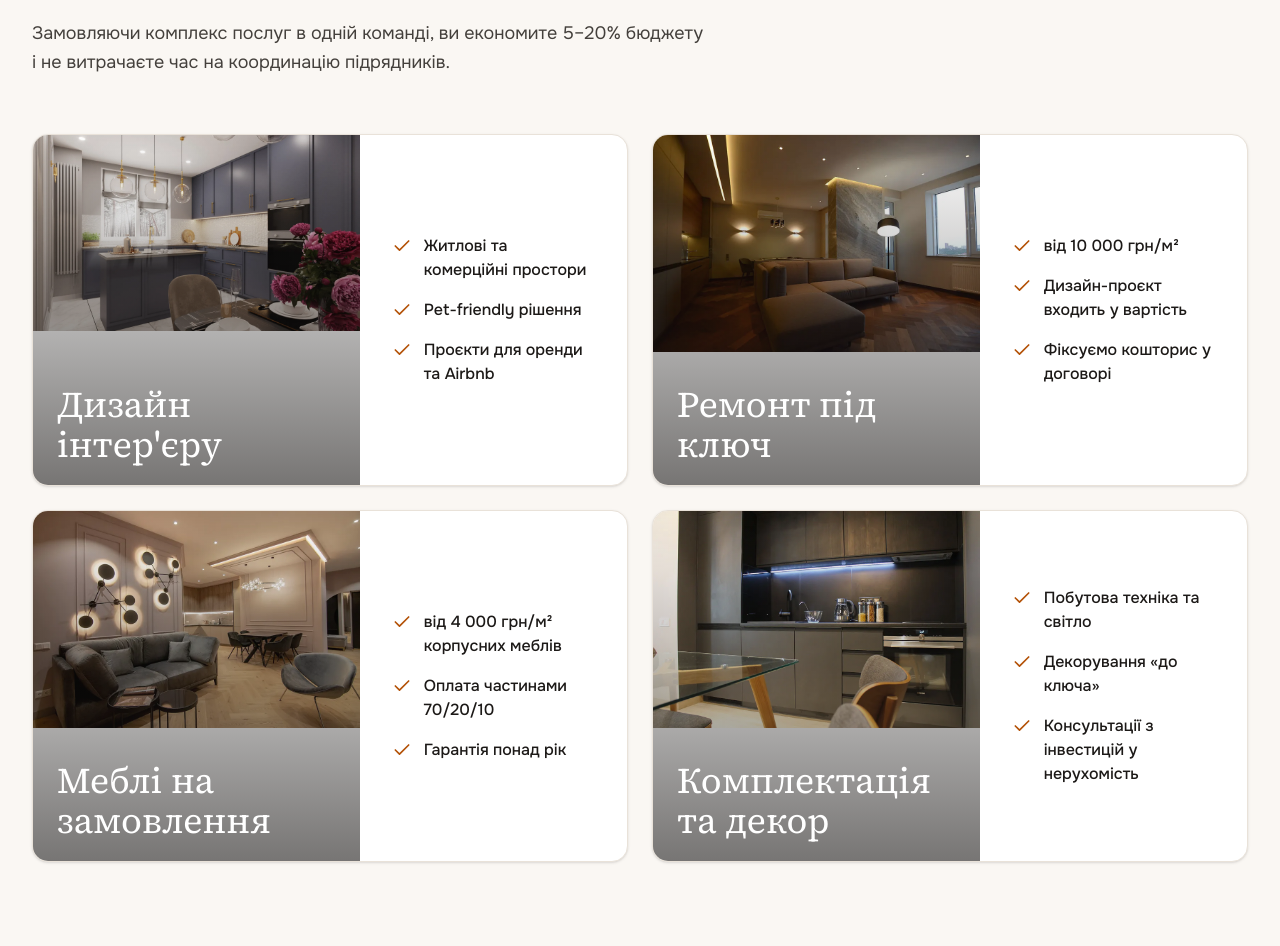
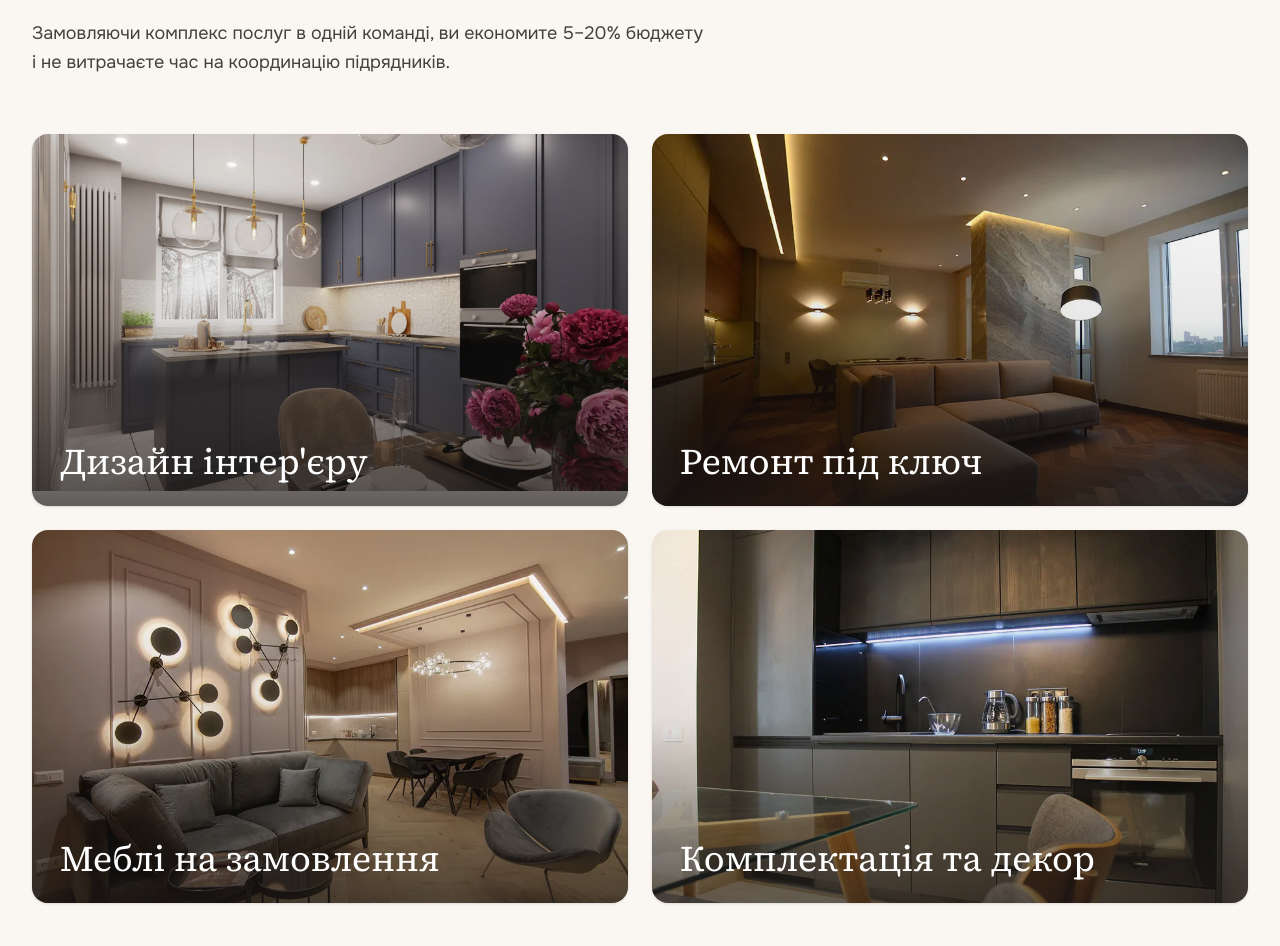
Before and after one commit to DmytroKostiuk123/apro-website, a React (Vite) app: page / in a window 1280 px wide. Shown: the part 1023-1969 px from the top of the page. Built offline with nearby package versions, Linux system fonts and the light colour scheme.

Commit message:
Services: pure photo tiles, no bullet points
Co-Authored-By: Claude Fable 5 <noreply@anthropic.com>

```diff
--- a/src/components/Services.jsx
+++ b/src/components/Services.jsx
@@ -1,5 +1,4 @@
 import { motion } from 'framer-motion'
-import { Check } from 'lucide-react'
 import { useLang } from '../i18n/LanguageContext.jsx'
 import SectionHeading from './SectionHeading.jsx'
 import SkeletonImage from './SkeletonImage.jsx'
@@ -23,9 +22,8 @@ export default function Services() {
             whileInView={{ opacity: 1, y: 0 }}
             viewport={{ once: true, margin: '-60px' }}
             transition={{ duration: 0.7, delay: (index % 2) * 0.12, ease: [0.21, 0.47, 0.32, 0.98] }}
-            className="group relative flex flex-col overflow-hidden rounded-2xl border border-line bg-white shadow-sm transition-shadow duration-300 hover:shadow-xl hover:shadow-ink/10 xl:min-h-[22rem] xl:flex-row"
+            className="group relative aspect-[16/10] overflow-hidden rounded-2xl shadow-sm transition-shadow duration-300 hover:shadow-xl hover:shadow-ink/10"
           >
-            <div className="relative h-72 overflow-hidden sm:h-80 xl:h-auto xl:w-[55%] xl:shrink-0">
             <SkeletonImage
               src={service.image}
               alt={service.title}
@@ -33,21 +31,10 @@ export default function Services() {
               className="absolute inset-0"
               imgClassName="group-hover:scale-105"
             />
-              <div className="absolute inset-0 bg-gradient-to-t from-ink/60 to-transparent" />
-              <h3 className="absolute bottom-5 left-6 right-6 font-display text-3xl text-white sm:text-4xl">
+            <div className="absolute inset-0 bg-gradient-to-t from-ink/70 via-ink/10 to-transparent" />
+            <h3 className="absolute bottom-6 left-7 right-7 font-display text-3xl text-white sm:text-4xl">
               {service.title}
             </h3>
-            </div>
-            <div className="flex flex-1 flex-col justify-center p-6 sm:p-8">
-              <ul className="space-y-4">
-                {service.features.map((feature) => (
-                  <li key={feature} className="flex items-start gap-3 text-base font-medium text-ink">
-                    <Check size={20} className="mt-0.5 shrink-0 text-gold" aria-hidden="true" />
-                    {feature}
-                  </li>
-                ))}
-              </ul>
-            </div>
           </motion.article>
         ))}
       </div>
```
Lines whose indentation alone changed are shown as unchanged.
